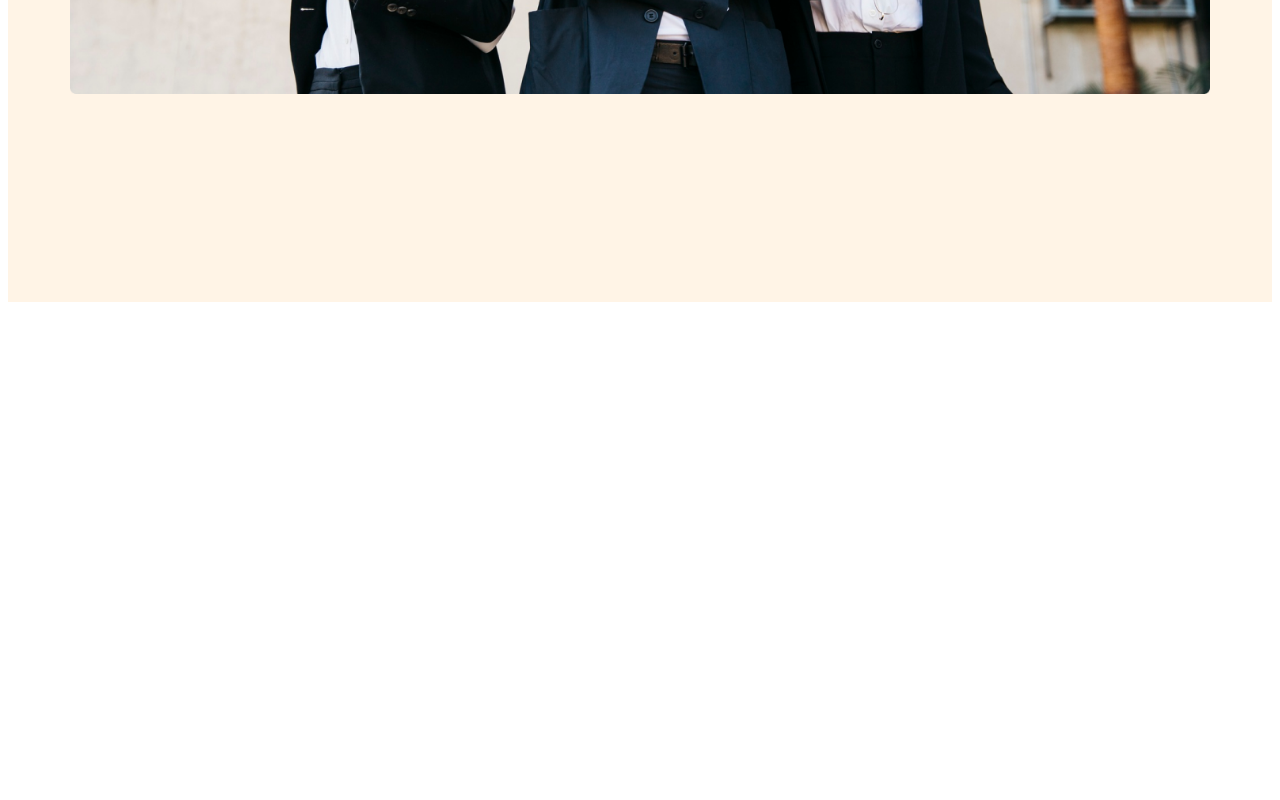
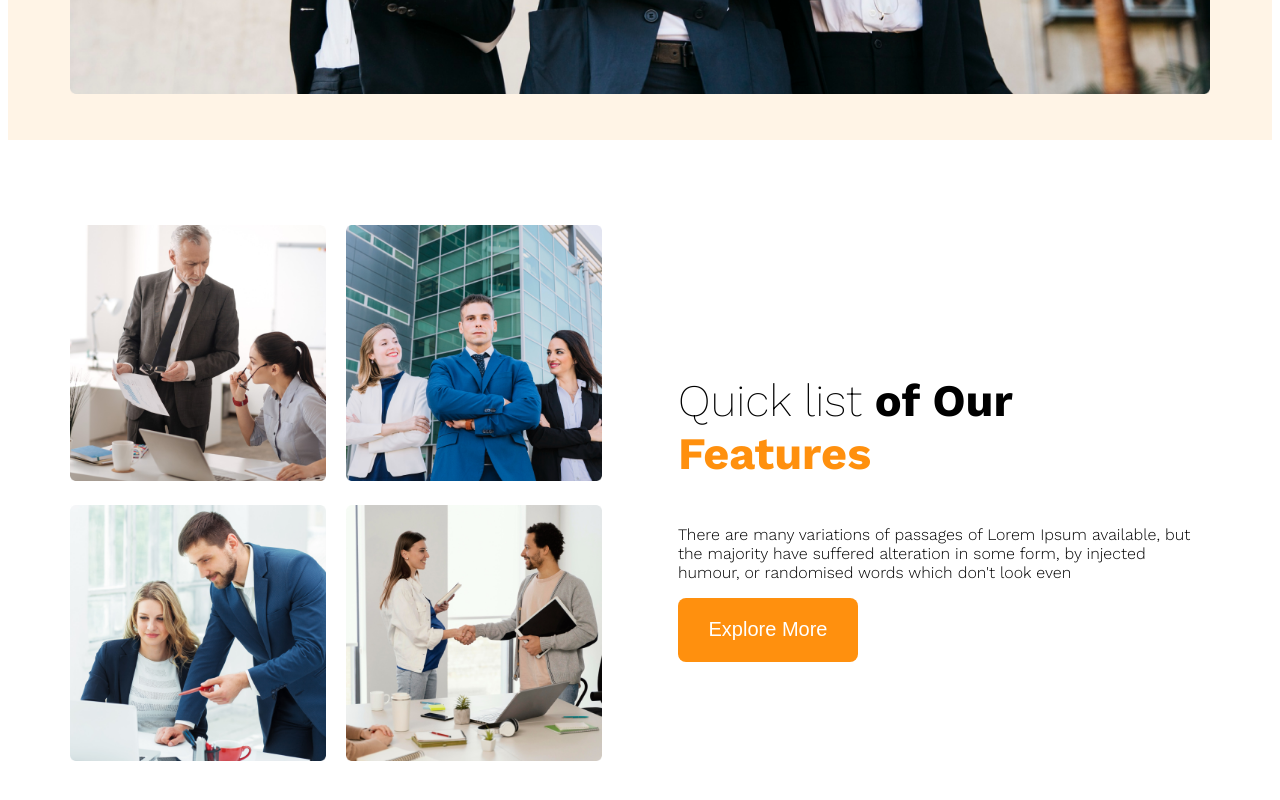
Before and after one commit to Mehrab0012/architech-site, a plain HTML site: page index.html in a window 1280 px wide. Shown: the part 1028-1828 px from the top of the page. Before the commit the page ends 1338 px from the top, so only its background shows below. Drawn offline with nearby package versions, Linux system fonts and the light colour scheme.

Commit message:
Adding Features section

```diff
--- a/index.html
+++ b/index.html
@@ -32,7 +32,23 @@
         </div>
     </header>
     <main>
-
+        <section class="features display-flex">
+            <div class="features-img-section">
+                <div class="features-img"><img src="./resources/images/team1.png" alt=""></div>
+                <div class="features-img"><img src="./resources/images/team2.png" alt=""></div>
+                <div class="features-img"><img src="./resources/images/team3.png" alt=""></div>
+                <div class="features-img"><img src="./resources/images/team4.png" alt=""></div>
+            </div>
+            <div class="features-content">
+                <h3 class="work-sans-font"><span class="design-1">Quick list</span>
+                    <span>of Our</span>
+                    <span class="design-2">Features</span></h3>
+                <p class="work-sans-font">There are many variations of passages of Lorem Ipsum available,
+                 but the majority have suffered alteration in some form, by injected humour,
+                 or randomised words which don't look even</p>
+                 <button>Explore More</button>
+            </div>
+        </section>
     </main>
 
 </body>
--- a/style.css
+++ b/style.css
@@ -25,9 +25,10 @@ button:hover{
 header{
     background-color: #FF900E1A;
     width: 100%;
-    height: 1322px;
+    height: 1160px;
 }
 main{
+    max-width: 1140px;
     margin: 0 auto;
 }
 
@@ -62,7 +63,7 @@ main{
 }
 .banner-content p {
     font-weight: 300;
-    font-size: 16px;
+    font-size: 1rem;
 }
 .banner-image{
     max-width: 1140px;
@@ -70,10 +71,42 @@ main{
     margin:0 auto;
 }
 .banner-image img{
-    width: 100%;
+    max-width: 100%;
     margin-top: 50px;
 }
+.features{
+    max-width: 1140px;
+    justify-content: space-around;
+    margin-top:85px ;
+    margin-bottom: 130px;
+}
 
-@media screen and (max-width:576px) {
-    .navbar, .navlink ul,
+.features-img-section{
+    display: grid;
+    grid-template-columns: repeat(2, 1fr); /* 2 columns */
+    gap: 20px;
+    width: 50%;
 }
+.features-img img{
+    max-width: 100%;
+}
+.features-content{
+    width: 50%;
+    text-align: left;
+    margin: auto;
+    margin-left: 76px;
+}
+.features-content h3{
+    font-size: 2.8125rem;
+}
+.features-content h3 .design-1{
+    font-weight: 200;
+}
+.features-content h3 .design-2{
+    color: #FF900E;
+}
+
+.features-content p{
+    font-weight: 300;
+    font-size: 1rem;
+}
```
